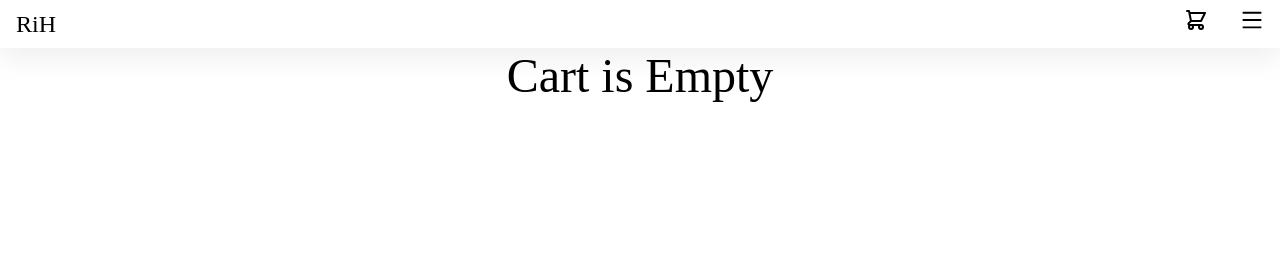
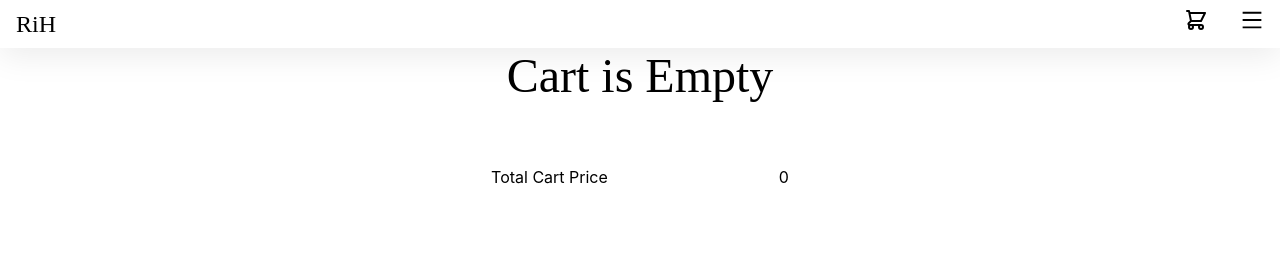
Before and after one commit to BlARCHER31/dev-website-frontend, a React (Create React App) app: page /cart in a window 1280 px wide. Shown: the top 253 px of the page. Built offline with nearby package versions, Linux system fonts and the light colour scheme; a web font is replaced by a local one.

Commit message:
finalized cart functions and updated styles

```diff
--- a/src/components/cart/cart/cart.css
+++ b/src/components/cart/cart/cart.css
@@ -41,3 +41,12 @@
   cursor: pointer;
   color: rgb(82, 81, 81);
 }
+
+
+.cart-total-label {
+  font-size: 1rem;
+  display: flex;
+  width: 50%;
+  align-self: center;
+  justify-content: space-evenly;
+}
--- a/src/components/cart/cart/cart.jsx
+++ b/src/components/cart/cart/cart.jsx
@@ -21,12 +21,15 @@ const Cart = ({ cart, setCart, classPrefix }) => {
         <React.Fragment>
           <p className='title'>Cart</p>
           <table className={`${classPrefix}-table`}>
+            <thead>
               <tr className={`${classPrefix}-headers`}>
                 <th></th>
                 <th className={`${classPrefix}-title`}></th>
                 <th>Price</th>
                 <th>Quantity</th>
               </tr>
+            </thead>
+            <tbody>
               {cart.map(cartItem => (
                 <tr className={`${classPrefix}-data`} key={cartItem.product.id}>
                   <td>
@@ -67,17 +70,16 @@ const Cart = ({ cart, setCart, classPrefix }) => {
                   </td>
                 </tr>
               ))}
-            <tr>
-              <td>
-                <th>Total Cart Price</th>
-                <th>{cartTotal}</th>
-              </td>
-            </tr>
+            </tbody>
           </table>
         </React.Fragment>
       ) : (
         <p className='title'>Cart is Empty</p>
       )}
+      <div className='cart-total-label'>
+        <p>Total Cart Price</p>
+        <p>{cartTotal}</p>
+      </div>
     </div>
   )
 }
--- a/src/components/nav/nav-tab.jsx
+++ b/src/components/nav/nav-tab.jsx
@@ -14,19 +14,19 @@ const NavTab = ({ showNav, onClose }) => {
         />
       }
 
-      <Link className='nav-link' to='/'>
+      <Link className='nav-link' to='/' onClick={onClose}>
         Home
       </Link>
-      <Link className='nav-link' to='/products'>
+      <Link className='nav-link' to='/products' onClick={onClose}>
         Products
       </Link>
-      <Link className='nav-link' to=''>
+      <Link className='nav-link' to='' onClick={onClose}>
         About
       </Link>
-      <Link className='nav-link' to='/cart'>
+      <Link className='nav-link' to='/cart' onClick={onClose}>
         Cart
       </Link>
-      <Link className='nav-link' to=''>
+      <Link className='nav-link' to='' onClick={onClose}>
         Contact
       </Link>
     </div>
```
Lines whose indentation alone changed are shown as unchanged.
